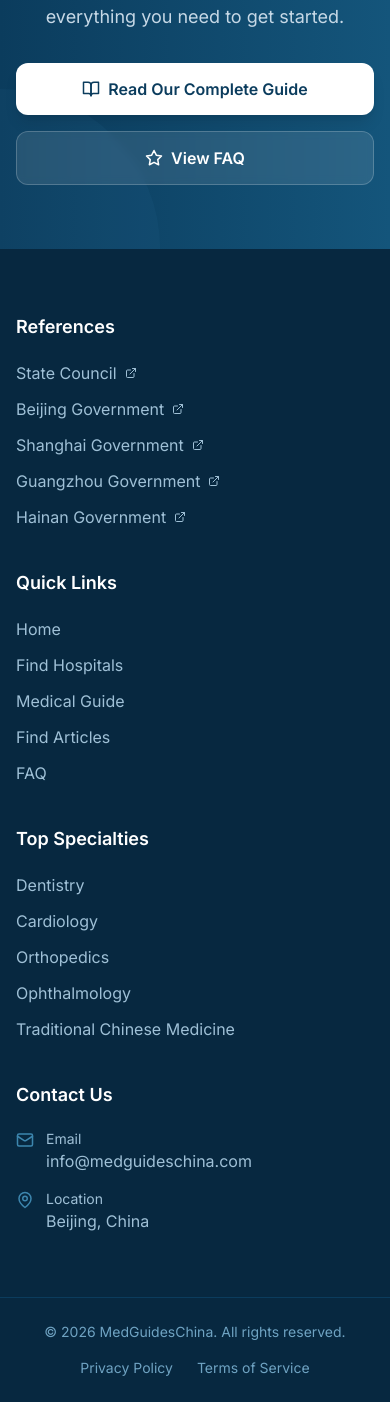
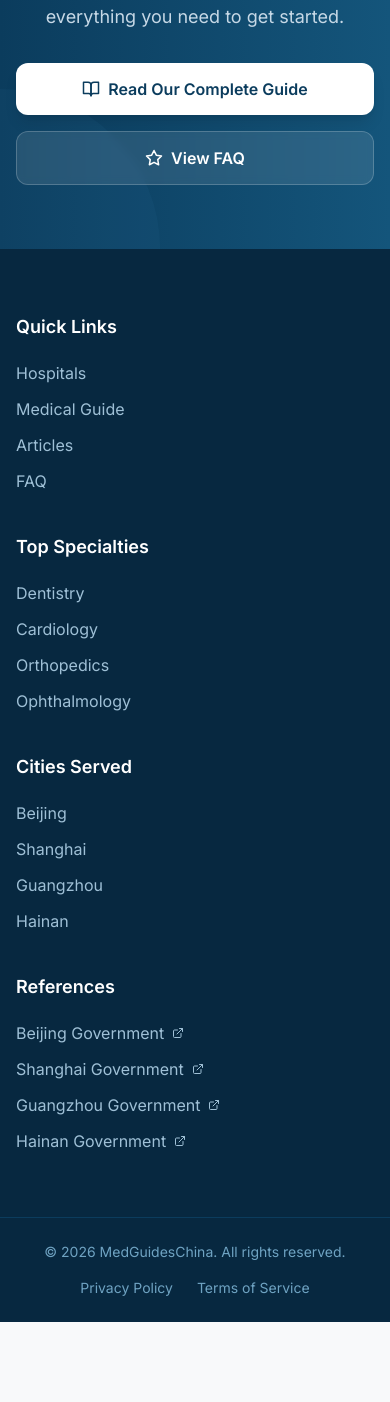
Before and after one commit to yuanzhe-jia/med-guides-china, a Next.js app: page / in a window 390 px wide. Shown: the part 9650-11052 px from the top of the page. After the commit the page ends 10972 px from the top, so only its background shows below. Built offline with nearby package versions, Linux system fonts and the light colour scheme.

Commit message:
update the front-end interface

```diff
--- a/src/app/page.tsx
+++ b/src/app/page.tsx
@@ -102,7 +102,6 @@ export default function HomePage() {
     url: 'https://medguideschina.com',
     logo: 'https://medguideschina.com/favicon.ico',
     description: 'Your trusted guide to world-class healthcare in China.',
-    email: 'info@medguideschina.com',
     areaServed: ['Beijing', 'Shanghai', 'Guangzhou', 'Hainan'],
   };
 
--- a/src/app/privacy-policy/page.tsx
+++ b/src/app/privacy-policy/page.tsx
@@ -200,17 +200,6 @@ export default function PrivacyPolicyPage() {
               </p>
             </div>
 
-            <div>
-              <h2 className="text-2xl font-bold text-primary-800 mb-4">10. Contact Information</h2>
-              <p>
-                If you have any questions or concerns about our privacy practices, please contact us at:
-              </p>
-              <div className="mt-4 p-4 bg-primary-50 rounded-lg">
-                <p>Email: <a href="mailto:info@medguideschina.com" className="text-primary-600 hover:text-primary-800 underline">info@medguideschina.com</a></p>
-                <p>Location: Beijing, China</p>
-              </div>
-            </div>
-
             <div className="pt-6 border-t border-neutral-200">
               <p className="text-sm text-neutral-500">
                 The privacy policy provides a comprehensive overview of our data practices.
--- a/src/app/terms-of-service/page.tsx
+++ b/src/app/terms-of-service/page.tsx
@@ -250,17 +250,6 @@ export default function TermsOfServicePage() {
               </p>
             </div>
 
-            <div>
-              <h2 className="text-2xl font-bold text-primary-800 mb-4">14. Contact Us</h2>
-              <p>
-                If you have any questions about these terms, please contact us at:
-              </p>
-              <div className="mt-4 p-4 bg-primary-50 rounded-lg">
-                <p>Email: <a href="mailto:info@medguideschina.com" className="text-primary-600 hover:text-primary-800 underline">info@medguideschina.com</a></p>
-                <p>Location: Beijing, China</p>
-              </div>
-            </div>
-
             <div className="pt-6 border-t border-neutral-200">
               <p className="text-sm text-neutral-500">
                 Thank you for taking the time to review our terms. We appreciate
--- a/src/components/FaqContent.tsx
+++ b/src/components/FaqContent.tsx
@@ -1,7 +1,7 @@
 'use client';
 
 import { useState } from 'react';
-import { HelpCircle, MessageCircleQuestion } from 'lucide-react';
+import { MessageCircleQuestion } from 'lucide-react';
 import FaqItem from '@/components/FaqItem';
 import faqData from '@/data/faq.json';
 import type { FaqItem as FaqItemType } from '@/types';
@@ -59,17 +59,10 @@ export default function FaqContent() {
               Every patient&apos;s situation is unique. If you have questions we haven&apos;t covered,
               our team is here to help guide you toward the right care.
             </p>
-            <div className="flex flex-col sm:flex-row gap-4 justify-center">
-              <a
-                href="mailto:info@medguideschina.com"
-                className="inline-flex items-center justify-center gap-2 bg-primary-700 hover:bg-primary-800 text-white px-8 py-3.5 rounded-xl font-semibold transition-colors shadow-md"
-              >
-                <HelpCircle size={18} />
-                Email Us Your Question
-              </a>
+            <div className="flex justify-center">
               <a
                 href="/hospitals"
-                className="inline-flex items-center justify-center gap-2 bg-white border-2 border-neutral-200 hover:border-primary-300 text-neutral-700 hover:text-primary-700 px-8 py-3.5 rounded-xl font-semibold transition-colors"
+                className="inline-flex items-center justify-center gap-2 bg-primary-700 hover:bg-primary-800 text-white px-8 py-3.5 rounded-xl font-semibold transition-colors shadow-md"
               >
                 Browse Hospitals
               </a>
--- a/src/components/Footer.tsx
+++ b/src/components/Footer.tsx
@@ -1,25 +1,45 @@
 import Link from 'next/link';
-import { Mail, MapPin, ExternalLink } from 'lucide-react';
+import { ExternalLink } from 'lucide-react';
 
 export default function Footer() {
   return (
     <footer className="bg-primary-900 text-white">
       <div className="container-custom py-16">
         <div className="grid grid-cols-1 md:grid-cols-2 lg:grid-cols-4 gap-10">
-          <div className="lg:col-span-1">
+
+          <div>
+            <h3 className="font-semibold text-lg mb-5">Quick Links</h3>
+            <ul className="space-y-3">
+              <li><Link href="/hospitals" className="text-primary-200 hover:text-white transition-colors">Hospitals</Link></li>
+              <li><Link href="/guide" className="text-primary-200 hover:text-white transition-colors">Medical Guide</Link></li>
+              <li><Link href="/articles" className="text-primary-200 hover:text-white transition-colors">Articles</Link></li>
+              <li><Link href="/faq" className="text-primary-200 hover:text-white transition-colors">FAQ</Link></li>
+            </ul>
+          </div>
+
+          <div>
+            <h3 className="font-semibold text-lg mb-5">Top Specialties</h3>
+            <ul className="space-y-3">
+              <li><Link href="/hospitals?specialty=dentistry" className="text-primary-200 hover:text-white transition-colors">Dentistry</Link></li>
+              <li><Link href="/hospitals?specialty=cardiology" className="text-primary-200 hover:text-white transition-colors">Cardiology</Link></li>
+              <li><Link href="/hospitals?specialty=orthopedics" className="text-primary-200 hover:text-white transition-colors">Orthopedics</Link></li>
+              <li><Link href="/hospitals?specialty=ophthalmology" className="text-primary-200 hover:text-white transition-colors">Ophthalmology</Link></li>
+            </ul>
+          </div>
+
+          <div>
+            <h3 className="font-semibold text-lg mb-5">Cities Served</h3>
+            <ul className="space-y-3">
+              <li><Link href="/hospitals?city=Beijing" className="text-primary-200 hover:text-white transition-colors">Beijing</Link></li>
+              <li><Link href="/hospitals?city=Shanghai" className="text-primary-200 hover:text-white transition-colors">Shanghai</Link></li>
+              <li><Link href="/hospitals?city=Guangzhou" className="text-primary-200 hover:text-white transition-colors">Guangzhou</Link></li>
+              <li><Link href="/hospitals?city=Hainan" className="text-primary-200 hover:text-white transition-colors">Hainan</Link></li>
+            </ul>
+          </div>
+
+          <div>
             <h3 className="font-semibold text-lg mb-5">References</h3>
             <ul className="space-y-3">
-              <li>
-                <a
-                  href="http://english.scio.gov.cn/"
-                  target="_blank"
-                  rel="noopener noreferrer"
-                  className="text-primary-200 hover:text-white transition-colors flex items-center gap-2"
-                >
-                  <span>State Council</span>
-                  <ExternalLink size={12} className="flex-shrink-0" />
-                </a>
-              </li>
               <li>
                 <a
                   href="https://english.beijing.gov.cn/"
@@ -67,49 +87,6 @@ export default function Footer() {
             </ul>
           </div>
 
-          <div>
-            <h3 className="font-semibold text-lg mb-5">Quick Links</h3>
-            <ul className="space-y-3">
-              <li><Link href="/" className="text-primary-200 hover:text-white transition-colors">Home</Link></li>
-              <li><Link href="/hospitals" className="text-primary-200 hover:text-white transition-colors">Find Hospitals</Link></li>
-              <li><Link href="/guide" className="text-primary-200 hover:text-white transition-colors">Medical Guide</Link></li>
-              <li><Link href="/articles" className="text-primary-200 hover:text-white transition-colors">Find Articles</Link></li>
-              <li><Link href="/faq" className="text-primary-200 hover:text-white transition-colors">FAQ</Link></li>
-            </ul>
-          </div>
-
-          <div>
-            <h3 className="font-semibold text-lg mb-5">Top Specialties</h3>
-            <ul className="space-y-3">
-              <li><Link href="/hospitals?specialty=dentistry" className="text-primary-200 hover:text-white transition-colors">Dentistry</Link></li>
-              <li><Link href="/hospitals?specialty=cardiology" className="text-primary-200 hover:text-white transition-colors">Cardiology</Link></li>
-              <li><Link href="/hospitals?specialty=orthopedics" className="text-primary-200 hover:text-white transition-colors">Orthopedics</Link></li>
-              <li><Link href="/hospitals?specialty=ophthalmology" className="text-primary-200 hover:text-white transition-colors">Ophthalmology</Link></li>
-              <li><Link href="/hospitals?specialty=Traditional%20Chinese%20Medicine" className="text-primary-200 hover:text-white transition-colors">Traditional Chinese Medicine</Link></li>
-            </ul>
-          </div>
-
-          <div>
-            <h3 className="font-semibold text-lg mb-5">Contact Us</h3>
-            <ul className="space-y-4">
-              <li className="flex items-start gap-3">
-                <Mail size={18} className="text-primary-400 mt-0.5 flex-shrink-0" />
-                <div>
-                  <p className="text-primary-200 text-sm">Email</p>
-                  <a href="mailto:info@medguideschina.com" className="text-primary-200 hover:text-white transition-colors">
-                    info@medguideschina.com
-                  </a>
-                </div>
-              </li>
-              <li className="flex items-start gap-3">
-                <MapPin size={18} className="text-primary-400 mt-0.5 flex-shrink-0" />
-                <div>
-                  <p className="text-primary-200 text-sm">Location</p>
-                  <p className="text-primary-200">Beijing, China</p>
-                </div>
-              </li>
-            </ul>
-          </div>
         </div>
       </div>
 
--- a/src/components/Header.tsx
+++ b/src/components/Header.tsx
@@ -17,12 +17,6 @@ export default function Header() {
 
   return (
     <header className="bg-white shadow-sm sticky top-0 z-50">
-      <div className="bg-primary-800 text-white text-sm py-2 hidden md:block">
-        <div className="container-custom flex items-center justify-center">
-          <span className="text-primary-300 text-center">All content on this website is for reference only. Please contact the hospital for medical consultation.</span>
-        </div>
-      </div>
-
       <div className="container-custom">
         <div className="flex items-center justify-between h-16 md:h-20">
           <Link href="/" className="flex items-center gap-2">
```
